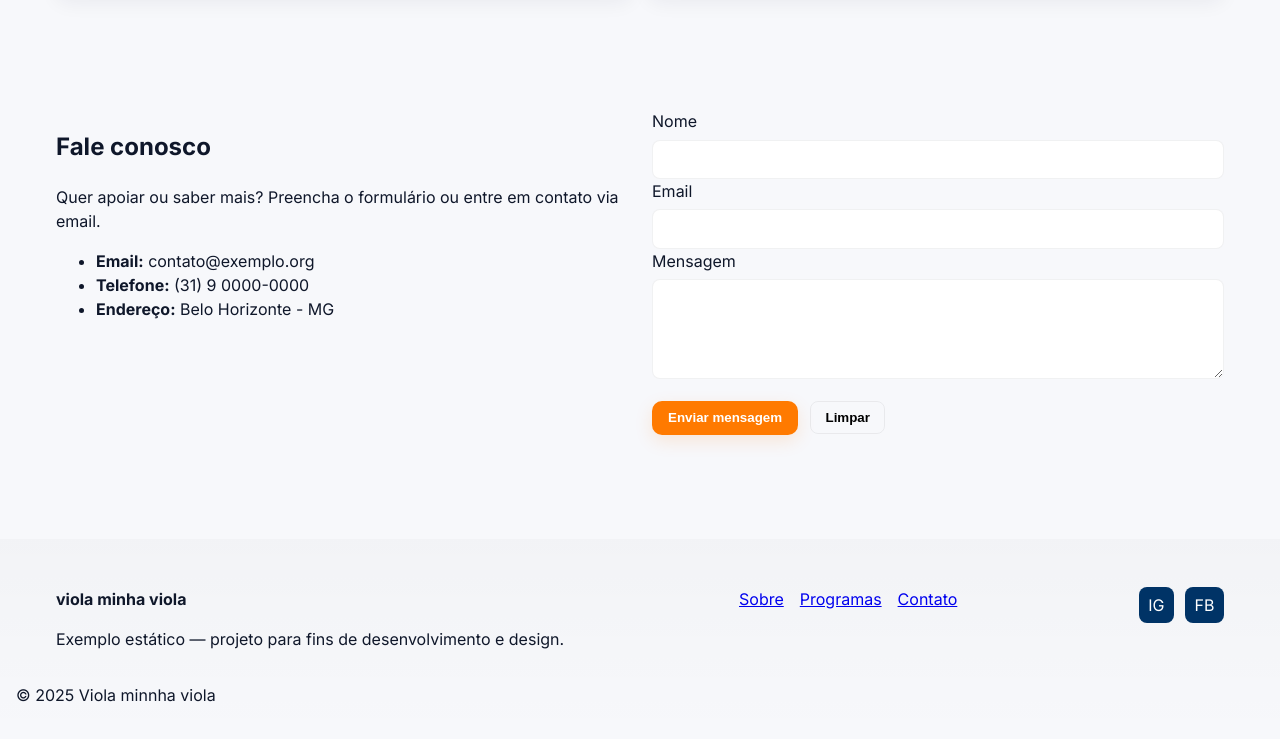
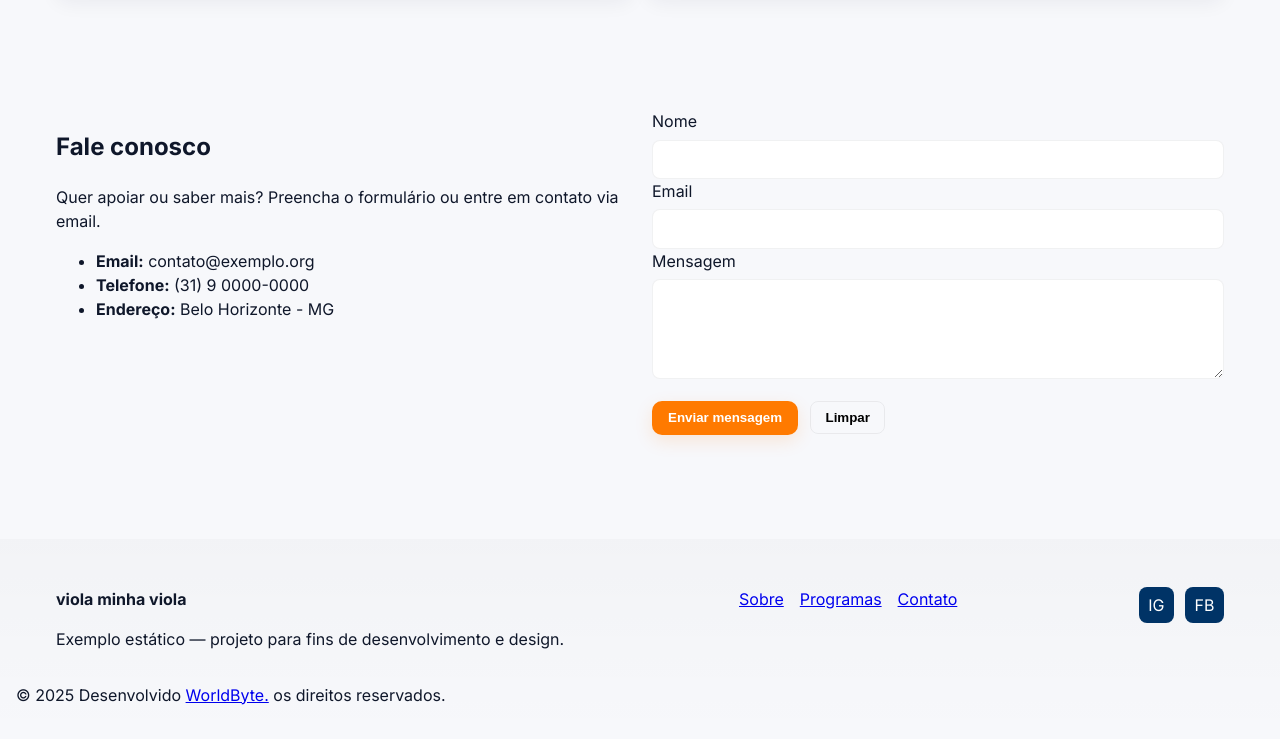
Before and after one commit to wellingtonrezende/Viola-minha-viola, a plain HTML site: page index.html in a window 1280 px wide. Shown: the part 2490-3229 px from the top of the page. Drawn offline with Linux system fonts and the light colour scheme.

Commit message:
Alteração no footer

```diff
--- a/index.html
+++ b/index.html
@@ -193,7 +193,9 @@
         <a href="#" aria-label="Facebook">FB</a>
       </div>
     </div>
-    <div class="copyright">© <span id="year"></span> Viola minnha viola</div>
+    <div class="footer-copyright">
+                    © 2025 Desenvolvido <a href="http://www.worldbyte.com.br/" target="_blank">WorldByte.</a> os direitos reservados.
+                </div>
   </footer>
 
   <script src="script.js"></script>
```
